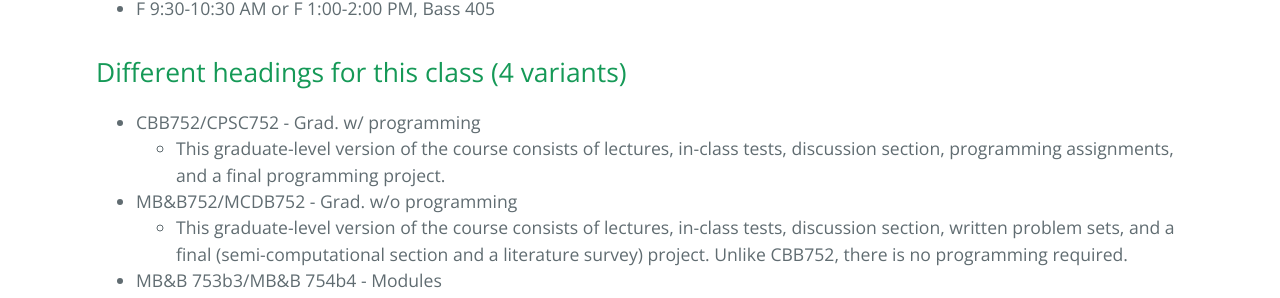
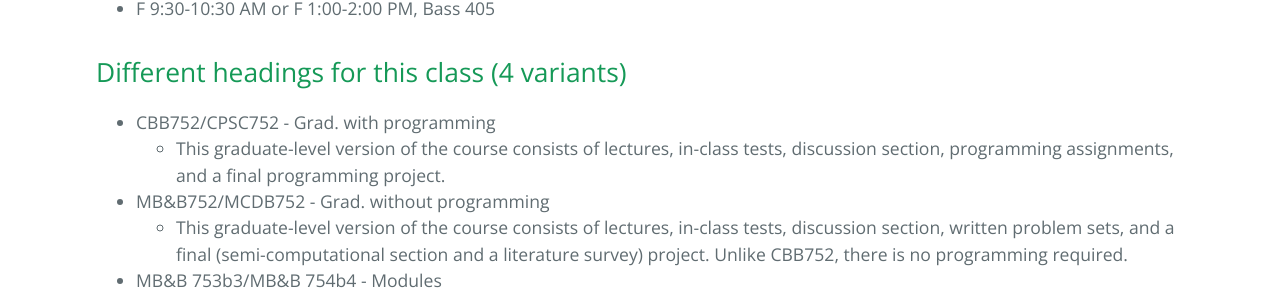
Before and after one commit to gersteinlab/cbb752b20, a Jekyll site: the page built from index.md, in a window 1280 px wide and 900 px high, scrolled down 1186 px. Shown: the part 150-448 px from the top of the window. Built offline with Jekyll 4.4.1, drawn with Linux system fonts in a browser that asks for light colours; our own code applies the rules of GitHub Pages for plain Markdown files.

Commit message:
Update index.md

```diff
--- a/index.md
+++ b/index.md
@@ -25,10 +25,10 @@ This course aims to equip students with some of the concepts and skills relevant
 
 ## Different headings for this class (4 variants)
 
-- CBB752/CPSC752 - Grad. w/ programming
+- CBB752/CPSC752 - Grad. with programming
   - This graduate-level version of the course consists of lectures, in-class tests, discussion section, programming assignments, and a final programming project.
 
-- MB&B752/MCDB752 - Grad. w/o programming
+- MB&B752/MCDB752 - Grad. without programming
   - This graduate-level version of the course consists of lectures, in-class tests,
  discussion section, written problem sets, and a final (semi-computational section and a literature survey) project. Unlike CBB752, there is no programming required.
 
```
